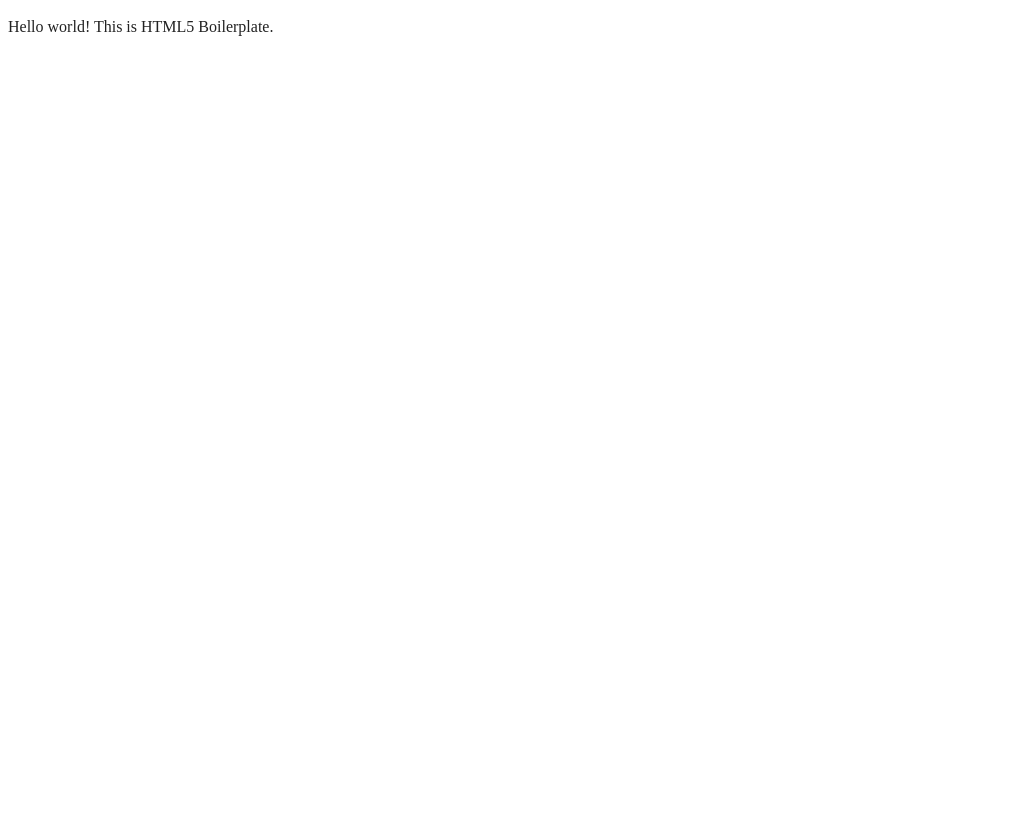
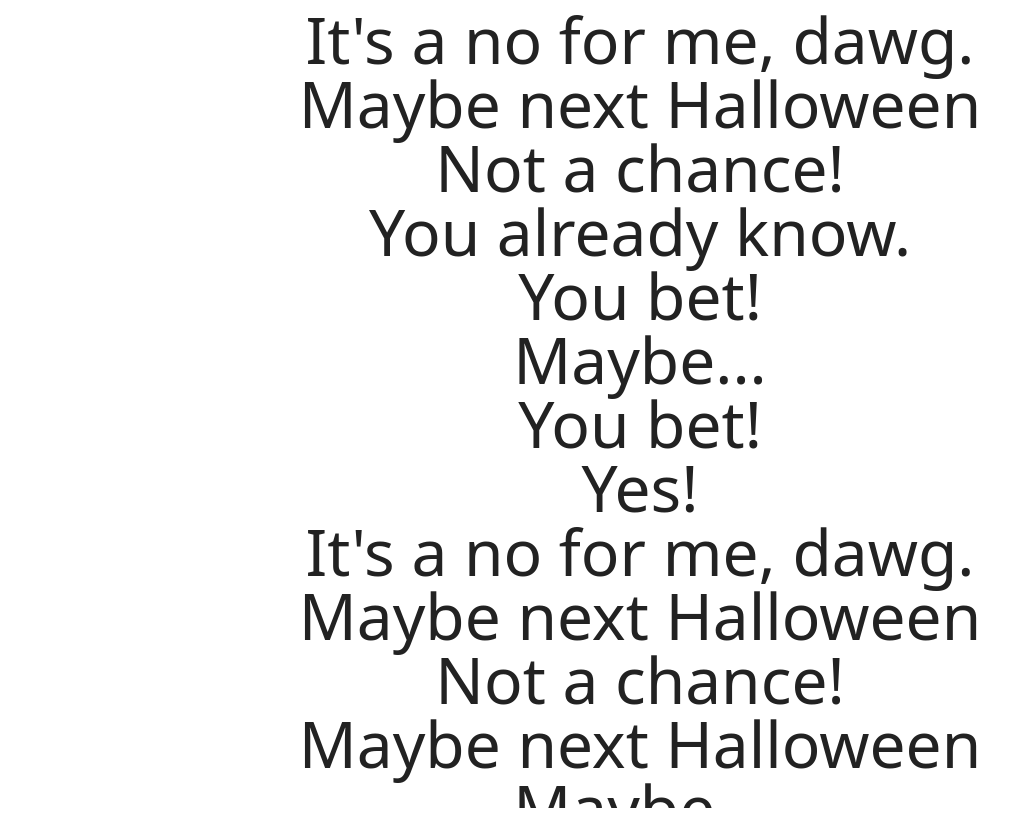
Before and after one commit to ericfranck/feline-fortunes, a website built with webpack: page index.html in a window 1280 px wide. Shown: the whole page, without its empty margins (0-1032 px from the left). Built offline with nearby package versions, Linux system fonts and the light colour scheme; a web font is replaced by a local one.

Commit message:
add fortunes

```diff
--- a/css/style.css
+++ b/css/style.css
@@ -244,3 +244,25 @@ textarea {
     page-break-after: avoid;
   }
 }
+
+#fortunes{
+  font-family: "Arima", system-ui;
+  text-align: center;
+  font-size: 4rem;
+  line-height: 4rem;
+  transform: translateY(-400rem);
+  animation-name: spinFortunes;
+  animation-duration: 4s;
+  animation-iteration-count: 1;
+  animation-fill-mode: forwards;
+}
+
+.fortunesContainer{
+  max-height: 100vh;
+  overflow: hidden;
+}
+
+@keyframes spinFortunes {
+  0% {transform: translateY(-400rem);}
+  100% {transform: translateY(0rem);}
+}
--- a/index.html
+++ b/index.html
@@ -20,12 +20,23 @@
 
   <link rel="manifest" href="site.webmanifest">
   <meta name="theme-color" content="#fafafa">
+  <link rel="preconnect" href="https://fonts.googleapis.com">
+  <link rel="preconnect" href="https://fonts.gstatic.com" crossorigin>
+  <link href="https://fonts.googleapis.com/css2?family=Arima:wght@100..700&display=swap" rel="stylesheet">
 </head>
 
 <body>
 
   <!-- Add your site or application content here -->
-  <p>Hello world! This is HTML5 Boilerplate.</p>
+  <div class="main">
+    <div class="fortunesContainer">
+      <div id="fortunes">
+
+      </div>
+    </div>
+  </div>
+
+
   <script src="js/app.js"></script>
 
 </body>
--- a/js/app.js
+++ b/js/app.js
@@ -0,0 +1,21 @@
+const fortunes = [
+    "Yes!",
+    "Maybe...",
+    "Not a chance!",
+    "If you're lucky!",
+    "You already know.",
+    "It's a no for me, dawg.",
+    "The outlook is hazy.",
+    "Maybe next Halloween",
+    "You bet!"
+]
+
+const fortuneContainer = document.getElementById("fortunes");
+
+const populateFortunes = () => {
+    for (let i = 0; i < 100; i++) {
+        fortuneContainer.innerHTML += "<div>" + fortunes[Math.floor(Math.random()*fortunes.length)]; + "</div>";
+    }
+}
+
+populateFortunes();
```
Also changed, not shown: 1 other file.
